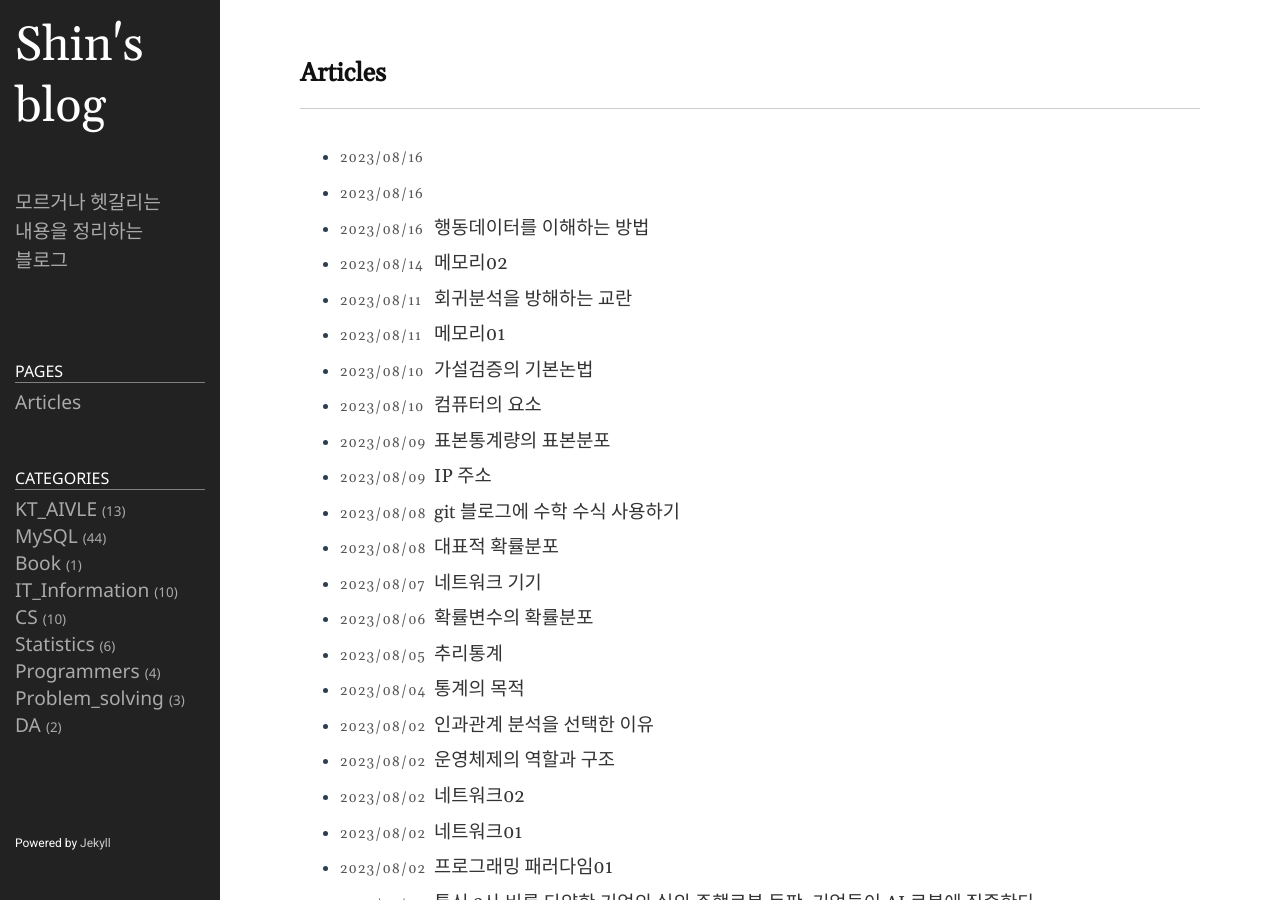
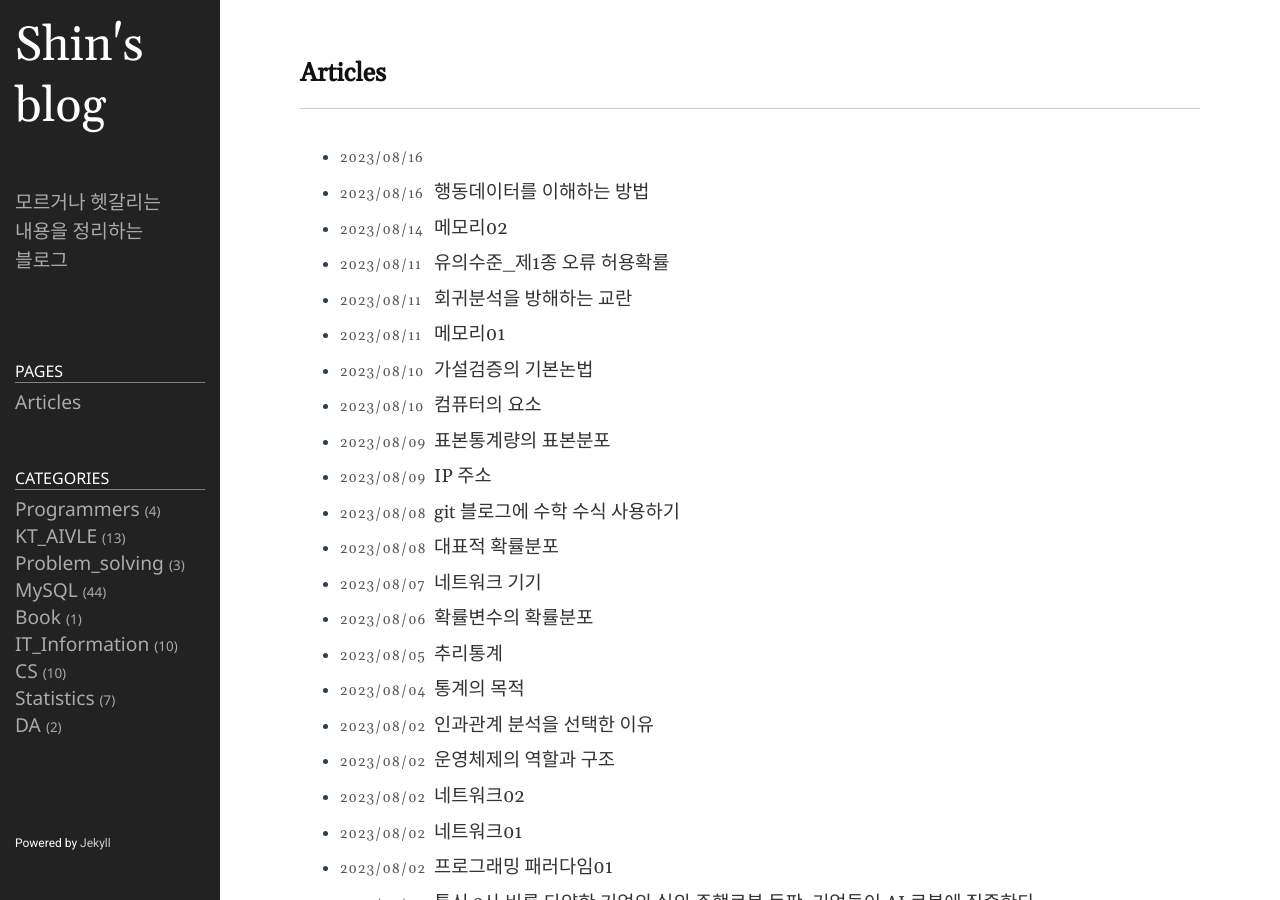
Before and after one commit to shina1221/shina1221.github.io, a Jekyll site: the page built from index.md, in a window 1280 px wide and 900 px high. Built offline with Jekyll 4.4.1, drawn with Linux system fonts in a browser that asks for light colours.

Commit message:
Update 2023-08-11-09.유의수준.markdown

```diff
--- a/_posts/도서/비전공자를 위한 통계방법론/2023-08-11-09.유의수준.markdown
+++ b/_posts/도서/비전공자를 위한 통계방법론/2023-08-11-09.유의수준.markdown
@@ -1,6 +1,6 @@
 ---
 layout: post
-title: 유의수준: 제1종 오류 허용확률
+title: 유의수준_제1종 오류 허용확률
 date: 2023-08-11 19:21:23 +0900
 category: statistics
 use_math: true
```
